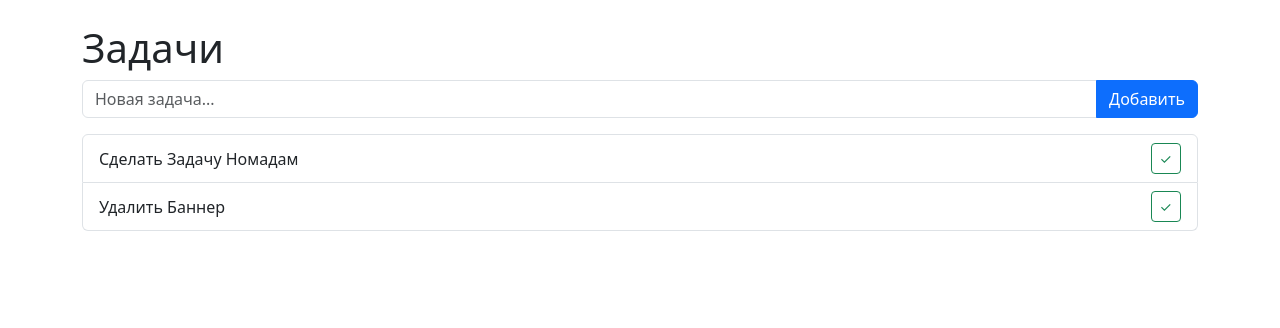
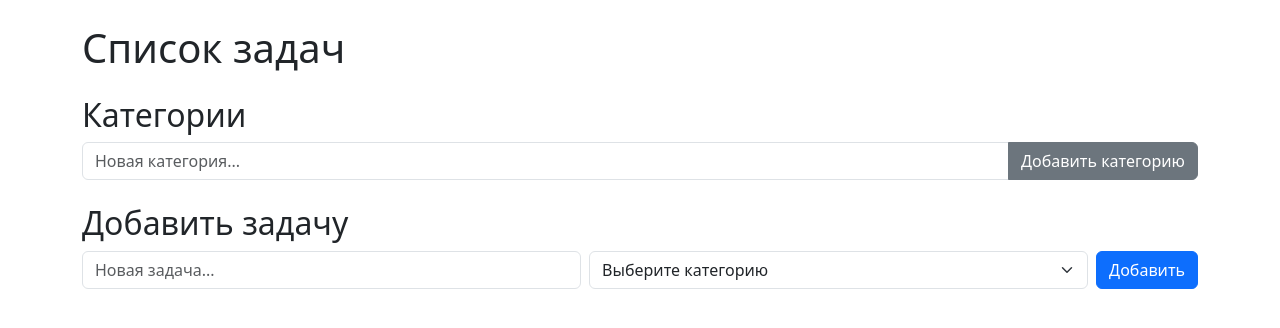
Before and after one commit to bohdanbok/task_schedule, a Flask app: page / in a window 1280 px wide. Shown: the top 328 px of the page. Run offline with Flask 3, Linux system fonts and the light colour scheme.

Commit message:
Added catogories and task managment

```diff
--- a/app.py
+++ b/app.py
@@ -2,43 +2,86 @@ from flask import Flask, render_template, request, redirect, url_for
 import json, os
 
 app = Flask(__name__)
-DATA_FILE = 'tasks.json'
+DATA_FILE = 'data.json'
 
-# Загрузка задач
-def load_tasks():
+# Загрузка данных (задачи + категории)
+def load_data():
     if not os.path.exists(DATA_FILE):
-        return []
+        return {'tasks': [], 'categories': []}
     try:
         with open(DATA_FILE, 'r', encoding='utf-8') as f:
             return json.load(f)
     except json.JSONDecodeError:
-        return []
+        return {'tasks': [], 'categories': []}
 
-# Сохранение задач
-def save_tasks(tasks):
+# Сохранение данных
+def save_data(data):
     with open(DATA_FILE, 'w', encoding='utf-8') as f:
-        json.dump(tasks, f, ensure_ascii=False, indent=2)
+        json.dump(data, f, ensure_ascii=False, indent=2)
 
-# Главная страница: добавить и показать задачи
-@app.route('/', methods=['GET', 'POST'])
+# Главная страница: отображение
+@app.route('/', methods=['GET'])
 def index():
-    tasks = load_tasks()
-    if request.method == 'POST':
-        title = request.form.get('title', '').strip()
-        if title:
-            # По умолчанию новая задача не выполнена
-            tasks.append({'title': title, 'completed': False})
-            save_tasks(tasks)
-        return redirect(url_for('index'))
-    return render_template('index.html', tasks=tasks)
+    data = load_data()
+    tasks = data['tasks']
+    categories = data['categories']
 
-# Маршрут для переключения статуса выполнено/не выполнено
-@app.route('/toggle/<int:idx>')
-def toggle(idx):
-    tasks = load_tasks()
-    if 0 <= idx < len(tasks):
-        tasks[idx]['completed'] = not tasks[idx].get('completed', False)
-        save_tasks(tasks)
+    # Группируем задачи по категориям
+    tasks_by_cat = {cat['id']: [] for cat in categories}
+    for idx, task in enumerate(tasks):
+        cat_id = task.get('category_id')
+        if cat_id in tasks_by_cat:
+            tasks_by_cat[cat_id].append((idx, task))
+    return render_template('index.html', categories=categories, tasks_by_cat=tasks_by_cat)
+
+# Добавление категории
+@app.route('/add_category', methods=['POST'])
+def add_category():
+    data = load_data()
+    name = request.form.get('category_name', '').strip()
+    if name:
+        ids = [c['id'] for c in data['categories']]
+        new_id = max(ids) + 1 if ids else 1
+        data['categories'].append({'id': new_id, 'name': name})
+        save_data(data)
+    return redirect(url_for('index'))
+
+# Удаление категории и всех её задач
+@app.route('/delete_category/<int:cat_id>')
+def delete_category(cat_id):
+    data = load_data()
+    data['categories'] = [c for c in data['categories'] if c['id'] != cat_id]
+    data['tasks'] = [t for t in data['tasks'] if t.get('category_id') != cat_id]
+    save_data(data)
+    return redirect(url_for('index'))
+
+# Добавление задачи
+@app.route('/add_task', methods=['POST'])
+def add_task():
+    data = load_data()
+    title = request.form.get('title', '').strip()
+    cat_id = int(request.form.get('category_id', '0'))
+    if title and cat_id:
+        data['tasks'].append({'title': title, 'completed': False, 'category_id': cat_id})
+        save_data(data)
+    return redirect(url_for('index'))
+
+# Переключение статуса задачи
+@app.route('/toggle_task/<int:idx>')
+def toggle_task(idx):
+    data = load_data()
+    if 0 <= idx < len(data['tasks']):
+        data['tasks'][idx]['completed'] = not data['tasks'][idx]['completed']
+        save_data(data)
+    return redirect(url_for('index'))
+
+# Удаление задачи
+@app.route('/delete_task/<int:idx>')
+def delete_task(idx):
+    data = load_data()
+    if 0 <= idx < len(data['tasks']):
+        data['tasks'].pop(idx)
+        save_data(data)
     return redirect(url_for('index'))
 
 if __name__ == '__main__':
--- a/tasks.json
+++ /dev/null
@@ -1,8 +0,0 @@
-[
-  {
-    "title": "Сделать Задачу Номадам"
-  },
-  {
-    "title": "Удалить Баннер"
-  }
-]
--- a/templates/index.html
+++ b/templates/index.html
@@ -3,38 +3,65 @@
 <head>
   <meta charset="utf-8">
   <link href="https://cdn.jsdelivr.net/npm/bootstrap@5.3.0/dist/css/bootstrap.min.css" rel="stylesheet">
-  <title>Список задач</title>
+  <title>Список задач с категориями</title>
 </head>
 <body>
   <div class="container mt-4">
-    <h1>Задачи</h1>
+    <h1>Список задач</h1>
 
-    <!-- Форма добавления новой задачи -->
-    <form method="post" class="mb-3">
+    <!-- Форма добавления категории -->
+    <h2 class="mt-4">Категории</h2>
+    <form method="post" action="{{ url_for('add_category') }}" class="mb-3">
       <div class="input-group">
-        <input name="title" type="text" class="form-control" placeholder="Новая задача..." required>
-        <button class="btn btn-primary">Добавить</button>
+        <input name="category_name" type="text" class="form-control" placeholder="Новая категория..." required>
+        <button class="btn btn-secondary">Добавить категорию</button>
       </div>
     </form>
 
-    <!-- Список задач -->
-    <ul class="list-group">
-      {% for task in tasks %}
+    <!-- Форма добавления задачи -->
+    <h2 class="mt-4">Добавить задачу</h2>
+    <form method="post" action="{{ url_for('add_task') }}" class="mb-3">
+      <div class="row g-2">
+        <div class="col">
+          <input name="title" type="text" class="form-control" placeholder="Новая задача..." required>
+        </div>
+        <div class="col">
+          <select name="category_id" class="form-select" required>
+            <option value="" disabled selected>Выберите категорию</option>
+            {% for cat in categories %}
+              <option value="{{ cat.id }}">{{ cat.name }}</option>
+            {% endfor %}
+          </select>
+        </div>
+        <div class="col-auto">
+          <button class="btn btn-primary">Добавить</button>
+        </div>
+      </div>
+    </form>
+
+    <!-- Задачи по категориям -->
+    {% for cat in categories %}
+      <h3 class="mt-4">
+        {{ cat.name }}
+        <a href="{{ url_for('delete_category', cat_id=cat.id) }}" class="btn btn-sm btn-outline-danger ms-2">✕</a>
+      </h3>
+      <ul class="list-group mb-3">
+        {% for idx, task in tasks_by_cat[cat.id] %}
           <li class="list-group-item d-flex justify-content-between align-items-center">
-          <!-- Если выполнена, зачёркиваем текст -->
-          <span class="{{ 'text-decoration-line-through' if task.completed }}">
-            {{ task.title }}
-          </span>
-          <!-- Кнопка отметки выполнения -->
-          <a href="{{ url_for('toggle', idx=loop.index0) }}" class="btn btn-sm btn-outline-success">
+            <span class="{{ 'text-decoration-line-through' if task.completed }}">{{ task.title }}</span>
+            <div>
+              <a href="{{ url_for('toggle_task', idx=idx) }}" class="btn btn-sm btn-outline-success">
                 {% if task.completed %}↺{% else %}✓{% endif %}
               </a>
+              <a href="{{ url_for('delete_task', idx=idx) }}" class="btn btn-sm btn-outline-danger ms-2">✕</a>
+            </div>
           </li>
         {% endfor %}
-      {% if not tasks %}
+        {% if not tasks_by_cat[cat.id] %}
           <li class="list-group-item text-muted">Задачи отсутствуют</li>
         {% endif %}
       </ul>
+    {% endfor %}
   </div>
 </body>
 </html>
```
Lines whose indentation alone changed are shown as unchanged.
